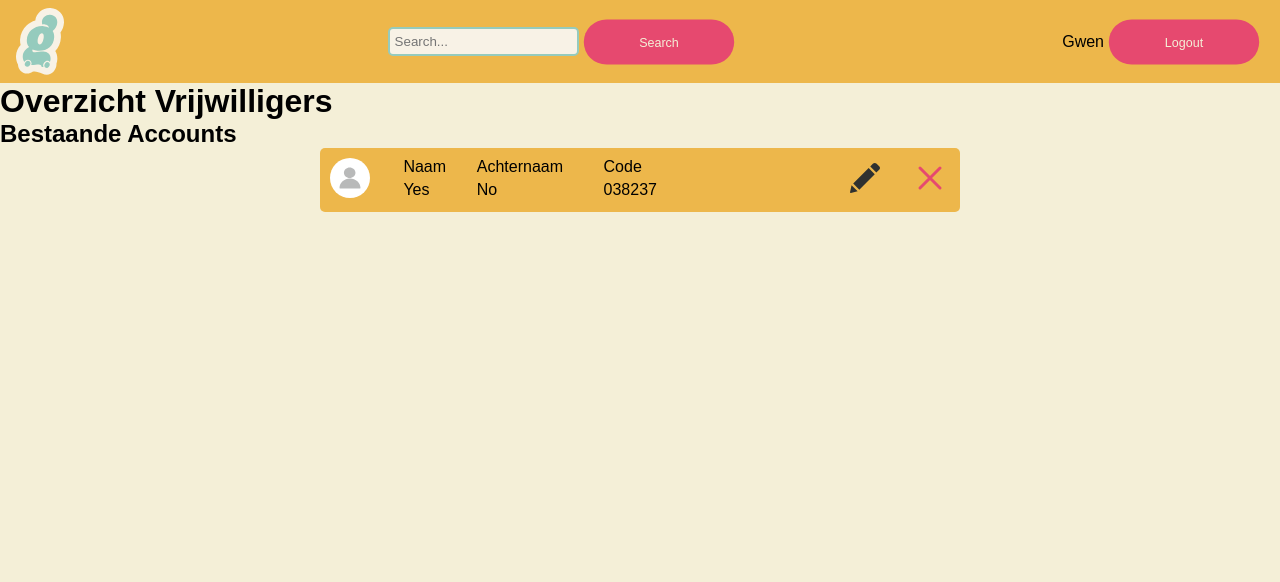
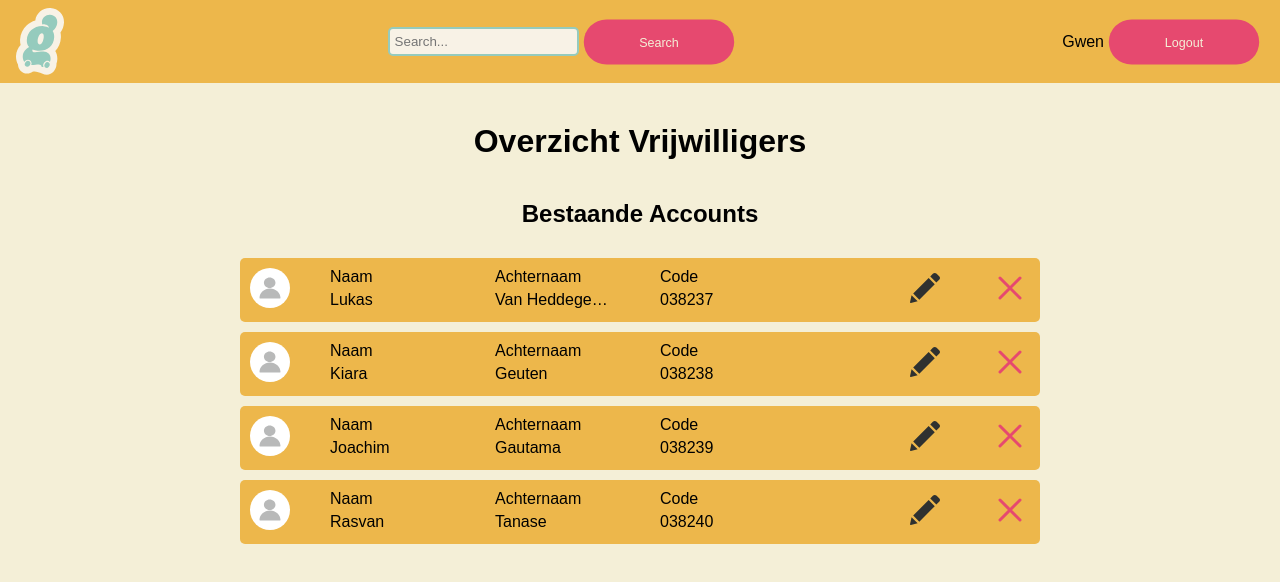
Before and after one commit to lolpowerluke/Arlette-Studio-Multi, a React (Vite) app in the folder Frontend/: page /admin/users in a window 1280 px wide. Shown: the top 582 px of the page. Built offline with nearby package versions, Linux system fonts and the light colour scheme; no server answers.

Commit message:
FEAT: vrijwilliger list item

```diff
--- a/Frontend/src/components/Admin/VrijwilligerListItem/index.tsx
+++ b/Frontend/src/components/Admin/VrijwilligerListItem/index.tsx
@@ -9,11 +9,7 @@ export default function VrijwilligerListItem({ user }: Props) {
   return (
     <div className={s.listItem}>
       <div className={s.left}>
-        {user.img &&
-          <img src="" />
-          ||
-          <img src="/assets/emptyProfilePicture.svg" />
-        }
+        <img src={user.img || "/assets/emptyProfilePicture.svg"} />
         <div className={s.firstName}>
           <span>Naam</span>
           <span>{user.firstName}</span>
--- a/Frontend/src/components/Admin/VrijwilligerListItem/style.module.css
+++ b/Frontend/src/components/Admin/VrijwilligerListItem/style.module.css
@@ -8,8 +8,10 @@
 
   .left {
     display: grid;
-    grid-template-columns: 1fr 1fr 2fr 1fr;
-    gap: 20px;
+    grid-template-columns: 40px repeat(2, minmax(0, 1fr)) minmax(0, 2fr);
+    flex: 1;
+    gap: 40px;
+    min-width: 0;
 
     .firstName,
     .lastName,
@@ -17,13 +19,20 @@
       display: flex;
       flex-direction: column;
       gap: 5px;
+
+      span {
+        white-space: nowrap;
+        text-overflow: ellipsis;
+        min-width: 0;
+        overflow: hidden;
+      }
     }
   }
 
   .right {
     display: grid;
     grid-template-columns: 1fr 1fr;
-    gap: 20px;
+    gap: 40px;
 
     div {
       margin: auto 0;
--- a/Frontend/src/pages/Admin/VrijwilligerOverzicht/index.tsx
+++ b/Frontend/src/pages/Admin/VrijwilligerOverzicht/index.tsx
@@ -1,17 +1,32 @@
 import VrijwilligerListItem from "@/components/Admin/VrijwilligerListItem";
 import s from "./style.module.css";
 import type { User } from "@/types";
+import { useEffect, useState } from "react";
 
 export default function VrijwilligerOverzicht() {
-  const u: User = { firstName: "Yes", lastName: "No", code: "038237" }
+  const [uList, setUList] = useState<User[]>([]);
+  useEffect(() => {
+    setUList([
+      { firstName: "Lukas", lastName: "Van Heddegem sldksldklskdskldk", code: "038237" },
+      { firstName: "Kiara", lastName: "Geuten", code: "038238" },
+      { firstName: "Joachim", lastName: "Gautama", code: "038239" },
+      { firstName: "Rasvan", lastName: "Tanase", code: "038240" },
+    ]);
+  }, []);
   return (
-    <>
-      <h1>Overzicht Vrijwilligers</h1>
-      <h2>Bestaande Accounts</h2>
-      <div className={s.list}>
-        {/* add button */}
-        <VrijwilligerListItem user={u} />
+    <div className={s.overview}>
+      <h1 className={s.title}>Overzicht Vrijwilligers</h1>
+      <div className={s.listParent}>
+        <h2 className={s.subtitle}>Bestaande Accounts</h2>
+        <div className={s.list}>
+          <div className={s.addBtn}>
+
+          </div>
+          {uList.map((u) => (
+            <VrijwilligerListItem user={u} />
+          ))}
+        </div>
       </div>
-    </>
+    </div>
   )
 }
--- a/Frontend/src/pages/Admin/VrijwilligerOverzicht/style.module.css
+++ b/Frontend/src/pages/Admin/VrijwilligerOverzicht/style.module.css
@@ -1,7 +1,31 @@
+.overview {
+  display: flex;
+  flex-direction: column;
+  gap: 40px;
+  padding: 40px;
+}
+
+.listParent {
+  display: flex;
+  flex-direction: column;
+  gap: 20px;
+}
+
 .list {
   display: flex;
   flex-direction: column;
   gap: 10px;
-  width: 50%;
+  width: 70%;
+  max-width: 800px;
   margin: 0 auto;
 }
+
+.title {
+  width: fit-content;
+  margin: 0 auto;
+}
+
+.subtitle {
+  width: fit-content;
+  margin: 0 auto;
+}
```
